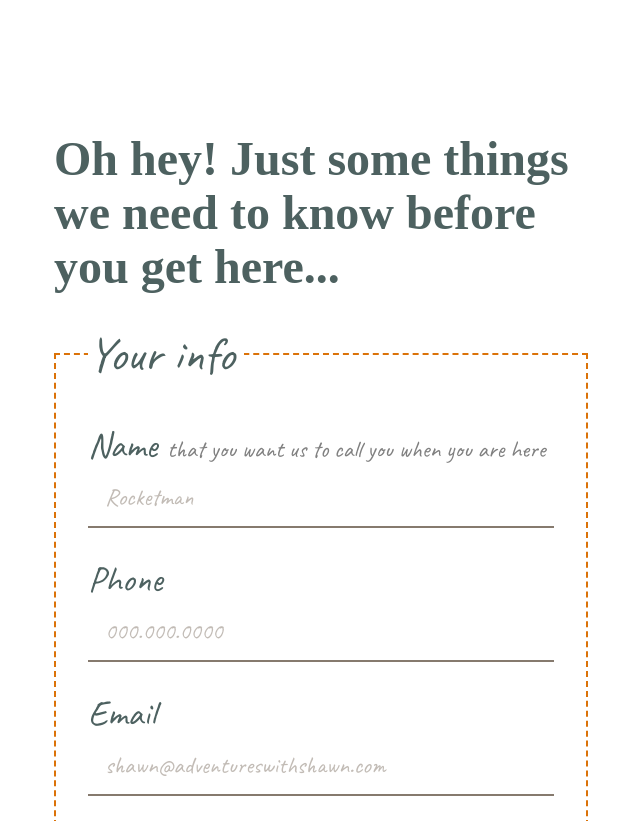
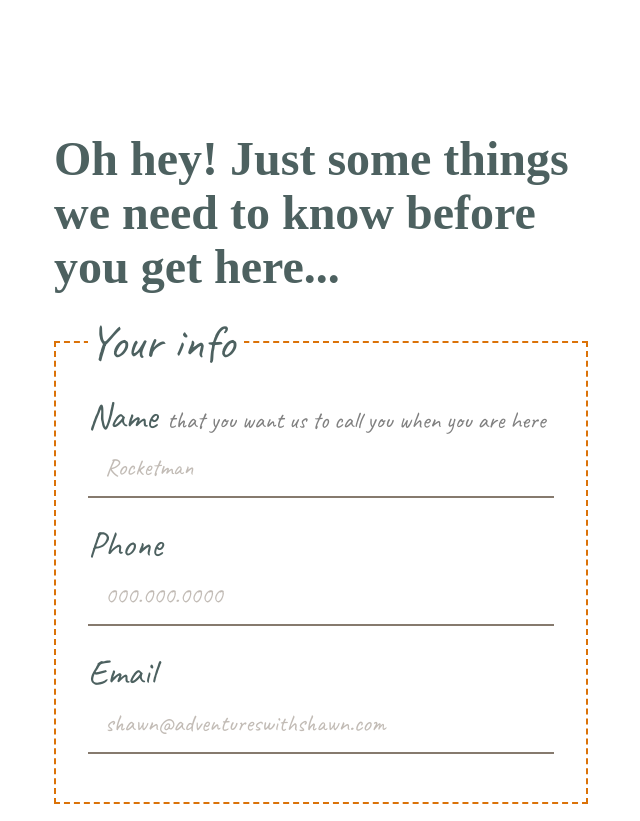
Before and after one commit to auntanne/adventureswithshawn, a Gatsby site: page / in a window 1280 px wide. Shown: the top 821 px of the page, without its empty margins (319-959 px from the left). Built offline with nearby package versions, Linux system fonts and the light colour scheme; Gatsby itself is replaced by a stand-in of ours; some packages are replaced by stand-ins of ours; a web font is replaced by a local one.

Commit message:
Update form.scss
fix label line-heights

```diff
--- a/src/styles/_form.scss
+++ b/src/styles/_form.scss
@@ -4,6 +4,7 @@ form.aws-form{
       display:inline-block;
       margin-left:10px;
       color: gray;
+      line-height: 1;
     }
     .input,
     .textarea{
@@ -31,7 +32,7 @@ form.aws-form{
   .label{
     font-size: 1.5em;
     font-weight: 400;
-    line-height: normal;
+    line-height: 1;
     color:$aws-spruceblue;
     display:inline-block;
     margin-bottom: 0;
@@ -43,6 +44,7 @@ form.aws-form{
     legend{
       font-size: 2em;
       padding-right:10px;
+      line-height:1;
     }
 
   }
```
